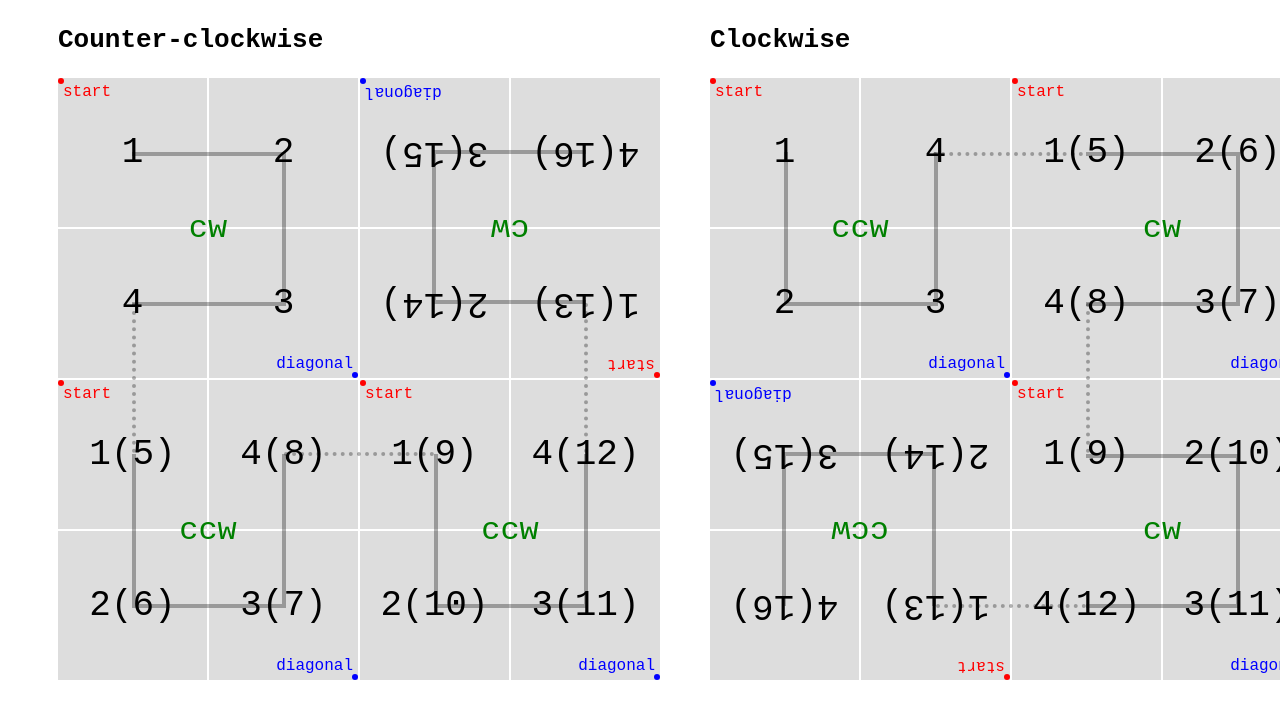
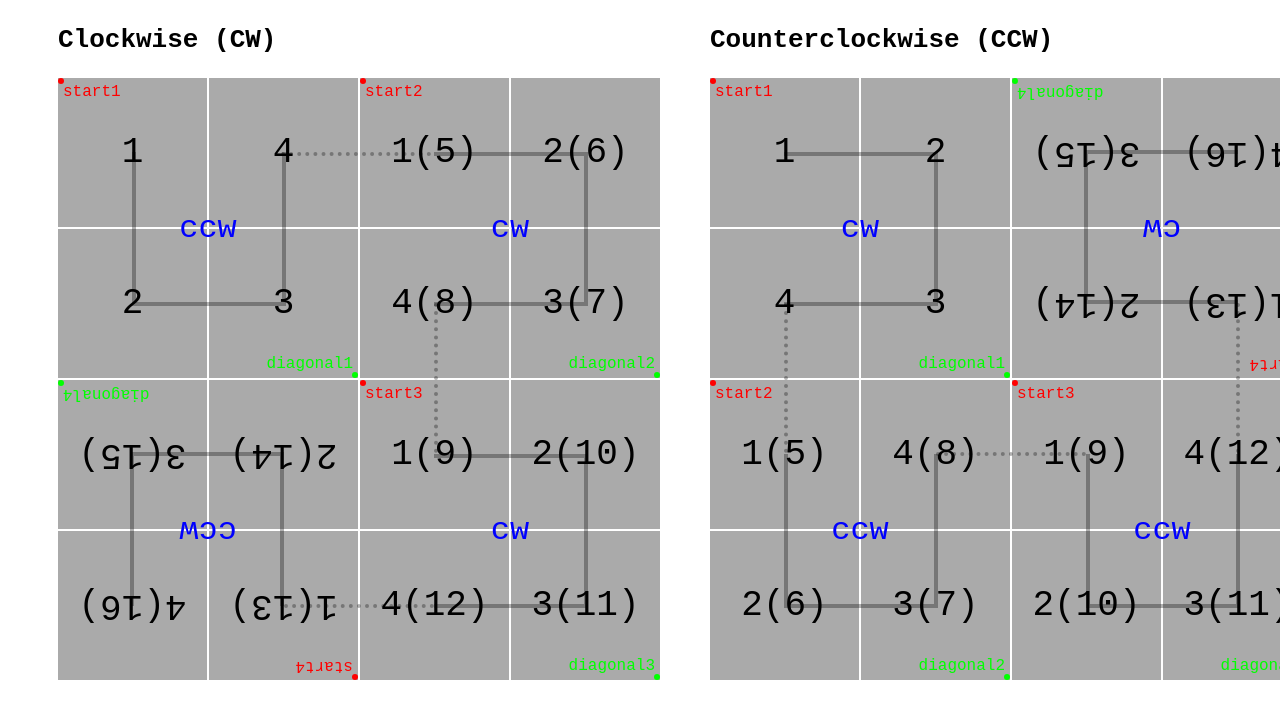
Before and after one commit to myst729/toys, a plain HTML site: page hilbert-curve/hilbert-iteration.html in a window 1280 px wide. Shown: the top 718 px of the page. Drawn offline with Linux system fonts and the light colour scheme.

Commit message:
Update hilbert-iteration.html

```diff
--- a/hilbert-curve/hilbert-iteration.html
+++ b/hilbert-curve/hilbert-iteration.html
@@ -67,7 +67,7 @@
     }
     .level2:before {
       content: attr(data-direction);
-      color: green;
+      color: blue;
       font-size: 32px;
       pointer-events: none;
       position: absolute;
@@ -80,13 +80,13 @@
       display: flex;
       align-items: center;
       justify-content: center;
-      background-color: #ddd;
+      background-color: #aaa;
       font-size: 36px;
       transition: background-color linear .25s;
       position: relative;
     }
     .level2:hover div {
-      background-color: #bbb;
+      background-color: #777;
     }
     .line {
       top: 74px;
@@ -115,20 +115,20 @@
       left: 0;
     }
     .diagonal {
-      background-color: blue;
+      background-color: lime;
       bottom: 0;
       right: 0;
     }
     .start:before {
-      content: 'start';
+      content: attr(data-text);
       color: red;
       position: absolute;
       top: 5px;
       left: 5px;
     }
     .diagonal:before {
-      content: 'diagonal';
-      color: blue;
+      content: attr(data-text);
+      color: lime;
       position: absolute;
       bottom: 5px;
       right: 5px;
@@ -139,8 +139,49 @@
   </style>
 </head>
 <body>
-  <h1>Counter-clockwise</h1>
-  <h1>Clockwise</h1>
+  <h1>Clockwise (CW)</h1>
+  <h1>Counterclockwise (CCW)</h1>
+  <section class="level1">
+    <section class="level2 ccw" data-direction="ccw">
+      <div>1</div>
+      <div>4</div>
+      <div>2</div>
+      <div>3</div>
+      <article class="line"></article>
+      <article class="start" data-text="start1"></article>
+      <article class="diagonal" data-text="diagonal1"></article>
+    </section>
+    <section class="level2 cw" data-direction="cw">
+      <div>1(5)</div>
+      <div>2(6)</div>
+      <div>4(8)</div>
+      <div>3(7)</div>
+      <article class="line"></article>
+      <article class="start" data-text="start2"></article>
+      <article class="diagonal" data-text="diagonal2"></article>
+    </section>
+    <section class="level2 ccw flip" data-direction="ccw">
+      <div>1(13)</div>
+      <div>4(16)</div>
+      <div>2(14)</div>
+      <div>3(15)</div>
+      <article class="line"></article>
+      <article class="start" data-text="start4"></article>
+      <article class="diagonal" data-text="diagonal4"></article>
+    </section>
+    <section class="level2 cw" data-direction="cw">
+      <div>1(9)</div>
+      <div>2(10)</div>
+      <div>4(12)</div>
+      <div>3(11)</div>
+      <article class="line"></article>
+      <article class="start" data-text="start3"></article>
+      <article class="diagonal" data-text="diagonal3"></article>
+    </section>
+    <article class="dotted dotted4"></article>
+    <article class="dotted dotted5"></article>
+    <article class="dotted dotted6"></article>
+  </section>
   <section class="level1">
     <section class="level2 cw" data-direction="cw">
       <div>1</div>
@@ -148,8 +189,8 @@
       <div>4</div>
       <div>3</div>
       <article class="line"></article>
-      <article class="start"></article>
-      <article class="diagonal"></article>
+      <article class="start" data-text="start1"></article>
+      <article class="diagonal" data-text="diagonal1"></article>
     </section>
     <section class="level2 cw flip" data-direction="cw">
       <div>1(13)</div>
@@ -157,8 +198,8 @@
       <div>4(16)</div>
       <div>3(15)</div>
       <article class="line"></article>
-      <article class="start"></article>
-      <article class="diagonal"></article>
+      <article class="start" data-text="start4"></article>
+      <article class="diagonal" data-text="diagonal4"></article>
     </section>
     <section class="level2 ccw" data-direction="ccw">
       <div>1(5)</div>
@@ -166,8 +207,8 @@
       <div>2(6)</div>
       <div>3(7)</div>
       <article class="line"></article>
-      <article class="start"></article>
-      <article class="diagonal"></article>
+      <article class="start" data-text="start2"></article>
+      <article class="diagonal" data-text="diagonal2"></article>
     </section>
     <section class="level2 ccw" data-direction="ccw">
       <div>1(9)</div>
@@ -175,53 +216,11 @@
       <div>2(10)</div>
       <div>3(11)</div>
       <article class="line"></article>
-      <article class="start"></article>
-      <article class="diagonal"></article>
+      <article class="start" data-text="start3"></article>
+      <article class="diagonal" data-text="diagonal3"></article>
     </section>
     <article class="dotted dotted1"></article>
     <article class="dotted dotted2"></article>
     <article class="dotted dotted3"></article>
   </section>
-
-  <section class="level1">
-    <section class="level2 ccw" data-direction="ccw">
-      <div>1</div>
-      <div>4</div>
-      <div>2</div>
-      <div>3</div>
-      <article class="line"></article>
-      <article class="start"></article>
-      <article class="diagonal"></article>
-    </section>
-    <section class="level2 cw" data-direction="cw">
-      <div>1(5)</div>
-      <div>2(6)</div>
-      <div>4(8)</div>
-      <div>3(7)</div>
-      <article class="line"></article>
-      <article class="start"></article>
-      <article class="diagonal"></article>
-    </section>
-    <section class="level2 ccw flip" data-direction="ccw">
-      <div>1(13)</div>
-      <div>4(16)</div>
-      <div>2(14)</div>
-      <div>3(15)</div>
-      <article class="line"></article>
-      <article class="start"></article>
-      <article class="diagonal"></article>
-    </section>
-    <section class="level2 cw" data-direction="cw">
-      <div>1(9)</div>
-      <div>2(10)</div>
-      <div>4(12)</div>
-      <div>3(11)</div>
-      <article class="line"></article>
-      <article class="start"></article>
-      <article class="diagonal"></article>
-    </section>
-    <article class="dotted dotted4"></article>
-    <article class="dotted dotted5"></article>
-    <article class="dotted dotted6"></article>
-  </section>
 </body>
```
